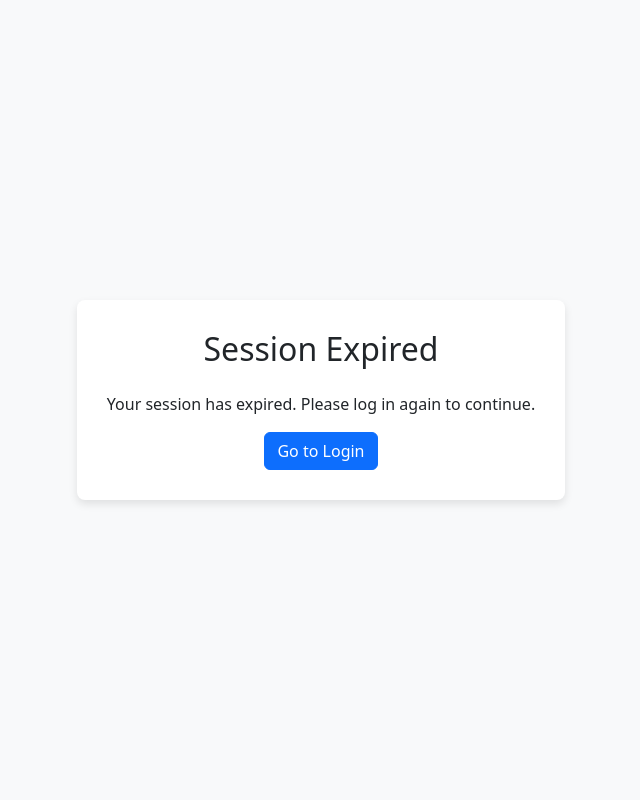
After one commit to Sureinity/CRUD-Django, a Django app: template activity/templates/session_expired.html in a window 1280 px wide. The commit adds this page. Shown: the whole page, without its empty margins (319-959 px from the left). Run offline with Django 3.2, Linux system fonts and the light colour scheme; the template is opened without the code that fills it, so the values that code supplies are empty.

Commit message:
Session: minor changes on decorators for proper expired session redirection | Fixed login/ caching where user can still navigates with browser navigation [ALT + arrow_keys] | Added session_expired.html

```diff
--- /dev/null
+++ b/activity/templates/session_expired.html
@@ -0,0 +1,36 @@
+<!DOCTYPE html>
+<html lang="en">
+<head>
+    <meta charset="UTF-8">
+    <meta name="viewport" content="width=device-width, initial-scale=1.0">
+    <title>Session Expired</title>
+    <link href="https://cdn.jsdelivr.net/npm/bootstrap@5.3.0/dist/css/bootstrap.min.css" rel="stylesheet">
+    <style>
+        body {
+            background-color: #f8f9fa;
+            display: flex;
+            justify-content: center;
+            align-items: center;
+            height: 100vh;
+            padding: 15px;
+        }
+        .message-container {
+            background-color: white;
+            border-radius: 8px;
+            box-shadow: 0 4px 8px rgba(0, 0, 0, 0.1);
+            padding: 30px;
+            text-align: center;
+        }
+    </style>
+</head>
+<body>
+
+<div class="message-container">
+    <h2 class="mb-4">Session Expired</h2>
+    <p>Your session has expired. Please log in again to continue.</p>
+    <a href="{% url 'login' %}" class="btn btn-primary">Go to Login</a>
+</div>
+
+<script src="https://cdn.jsdelivr.net/npm/bootstrap@5.3.0/dist/js/bootstrap.bundle.min.js"></script>
+</body>
+</html>
--- a/activity/urls.py
+++ b/activity/urls.py
@@ -2,10 +2,11 @@ from django.urls import path
 from . import views
 
 urlpatterns = [
-    #Login
+    #Authentication System
     path("", views.login, name="login"),
     path("createAccount/", views.create_account, name="create_account"),
     path("changePassword/", views.change_password, name="change_password"),
+    path("logout/", views.logout, name="logout"),
 
 
     #Fruits CRUD
--- a/registrationForm/settings.py
+++ b/registrationForm/settings.py
@@ -30,7 +30,7 @@ ALLOWED_HOSTS = []
 #Session Configuration
 SESSION_COOKIE_HTTPONLY = True
 SESSION_EXPIRE_AT_CLOSE = True
-SESSION_COOKIE_AGE = 300 #5 Minutes
+SESSION_COOKIE_AGE = 10 #5 Minutes
 
 
 # Application definition
```
Also changed, not shown: activity/decorators.py (+11 -22 lines), activity/templates/index.html (+24 -0 lines), activity/views.py (+11 -7 lines).
